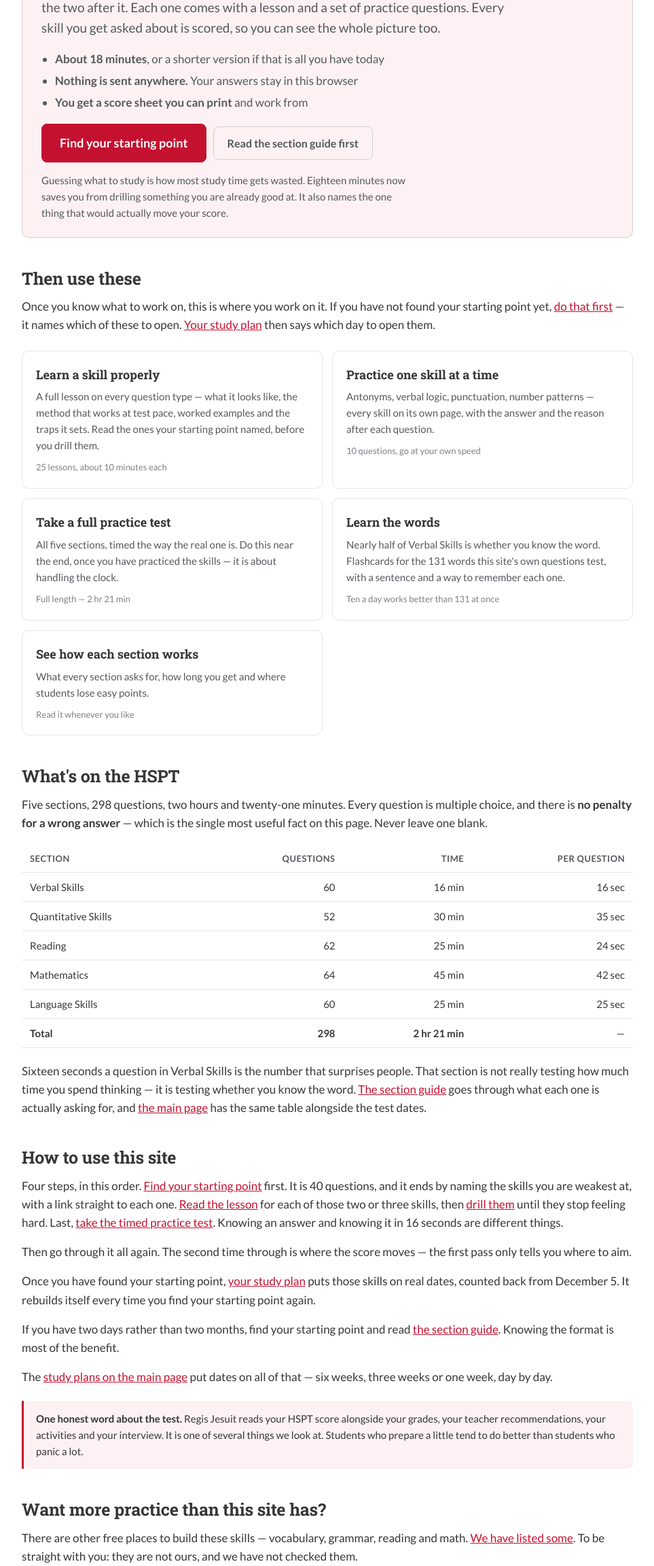
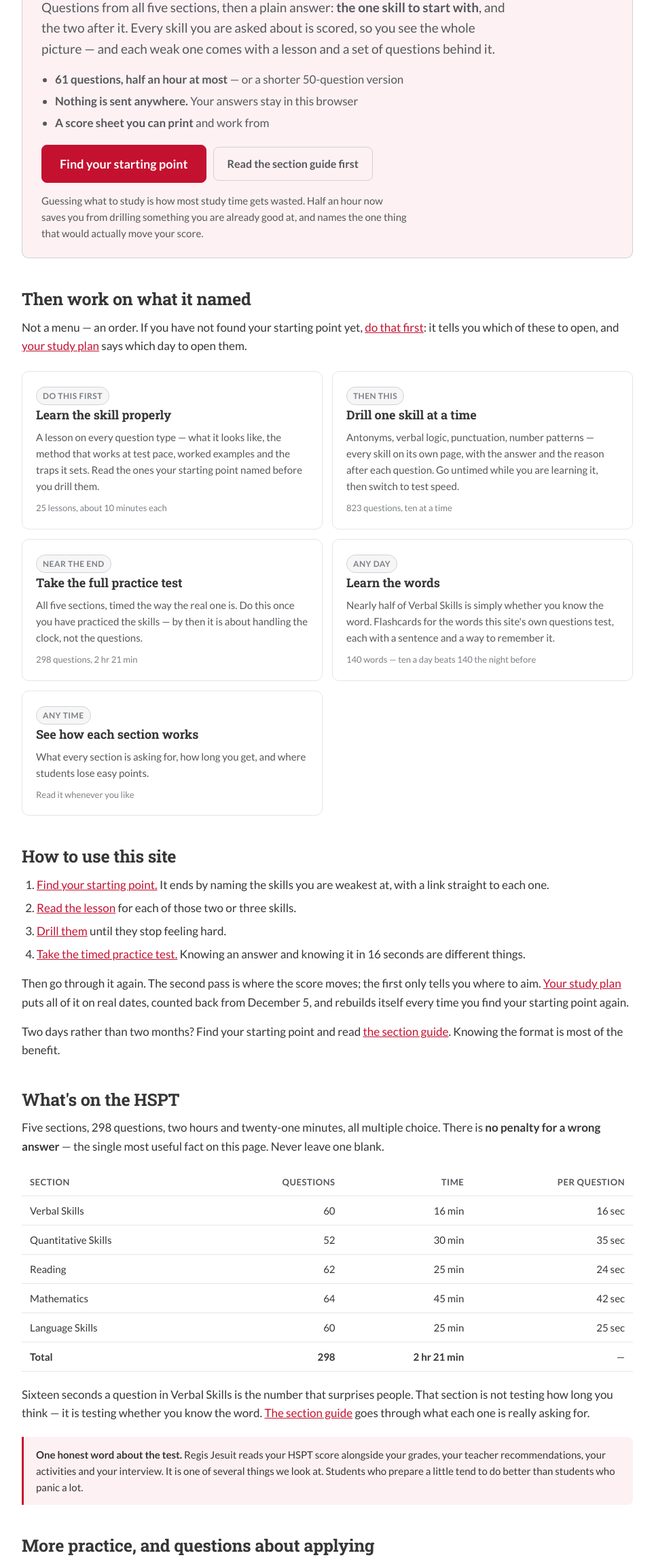
Before and after one commit to RJEdTech/HSPT-Test-Prep-RJ, a plain HTML site: page index.html in a window 1280 px wide. Shown: the part 496-2800 px from the top of the page at 68% size, without its empty margins (158-1121 px from the left). Drawn offline with Linux system fonts and the light colour scheme.

Commit message:
update to index
New numbers for practice quizzes and reframed for easier student reading

```diff
--- a/index.html
+++ b/index.html
@@ -4,7 +4,7 @@
 <meta charset="utf-8">
 <meta name="viewport" content="width=device-width, initial-scale=1">
 <title>HSPT Practice — Regis Jesuit High School</title>
-<meta name="description" content="Free HSPT practice for students applying to Regis Jesuit High School in Aurora, Colorado. Practice by topic, take a diagnostic or a timed practice test.">
+<meta name="description" content="Free HSPT practice for students applying to Regis Jesuit High School in Aurora, Colorado. Find out what to study, then work on it: 823 practice questions, 25 lessons and a full timed practice test.">
 <link rel="preconnect" href="https://fonts.googleapis.com">
 <link rel="preconnect" href="https://fonts.gstatic.com" crossorigin>
 <link rel="stylesheet" href="https://fonts.googleapis.com/css2?family=Lato:wght@400;700&family=Roboto+Slab:wght@600;700&display=swap">
@@ -17,17 +17,17 @@
 <main><div class="wrap-wide">
 
   <h1>Free HSPT practice</h1>
-  <p class="lede">Free practice for the placement test, from Regis Jesuit. No account to make, and
-  nothing you do here is sent anywhere. Test dates, what to bring and the study plans are on the
-  <a href="https://rjhs.my.canva.site/hspt">main HSPT page</a>.</p>
+  <p class="lede">823 practice questions, 25 lessons and a full timed practice test, from Regis Jesuit.
+  Nothing to buy, no account to make, and nothing you do here is sent anywhere. Test dates, what to
+  bring and the study plans are on the <a href="https://rjhs.my.canva.site/hspt">main HSPT page</a>.</p>
 
   <!-- The first thing on the page is five questions, not a menu. A student who answers one
        is far likelier to keep going than one who has to choose between reading for ten
        minutes and starting a timed test. -->
   <section id="taster" class="taster">
     <h2>Try five questions right now</h2>
-    <p>One from each section, so you can see what the test actually looks like. No timer, no score
-    saved — it takes about two minutes. It does not tell you what to study; the one below that does.</p>
+    <p>One from each section, so you can see what the test actually looks like. Two minutes, no timer,
+    nothing saved. It will not tell you what to study &mdash; the next thing does that.</p>
     <div id="taster-box"></div>
   </section>
 
@@ -39,63 +39,84 @@
     <p class="sb-eyebrow">Start here</p>
     <h2>Find out what to work on</h2>
     <p class="sb-lede">Questions from all five sections, then a plain answer: <b>the one skill to
-    start with</b>, and the two after it. Each one comes with a lesson and a set of practice questions.
-    Every skill you get asked about is scored, so you can see the whole picture too.</p>
+    start with</b>, and the two after it. Every skill you are asked about is scored, so you see the
+    whole picture &mdash; and each weak one comes with a lesson and a set of questions behind it.</p>
     <ul class="sb-points">
-      <li><b>About 18 minutes</b>, or a shorter version if that is all you have today</li>
+      <li><b>61 questions, half an hour at most</b> &mdash; or a shorter 50-question version</li>
       <li><b>Nothing is sent anywhere.</b> Your answers stay in this browser</li>
-      <li><b>You get a score sheet you can print</b> and work from</li>
+      <li><b>A score sheet you can print</b> and work from</li>
     </ul>
     <div class="btn-row">
       <a class="btn big" href="diagnostic.html">Find your starting point</a>
       <a class="btn plain" href="guide.html">Read the section guide first</a>
     </div>
-    <p class="sb-why">Guessing what to study is how most study time gets wasted. Eighteen minutes now
-    saves you from drilling something you are already good at. It also names the one thing that would
-    actually move your score.</p>
+    <p class="sb-why">Guessing what to study is how most study time gets wasted. Half an hour now saves
+    you from drilling something you are already good at, and names the one thing that would actually
+    move your score.</p>
   </section>
 
-  <h2>Then use these</h2>
-  <p>Once you know what to work on, this is where you work on it. If you have not found your starting
-  point yet, <a href="diagnostic.html">do that first</a> &mdash; it names which of these to open.
-  <a href="plan.html">Your study plan</a> then says which day to open them.</p>
+  <h2>Then work on what it named</h2>
+  <p>Not a menu &mdash; an order. If you have not found your starting point yet,
+  <a href="diagnostic.html">do that first</a>: it tells you which of these to open, and
+  <a href="plan.html">your study plan</a> says which day to open them.</p>
   <div class="cards two">
     <a class="card" href="learn.html">
-      <h3>Learn a skill properly</h3>
-      <p>A full lesson on every question type — what it looks like, the method that works at test
-      pace, worked examples and the traps it sets. Read the ones your starting point named, before
-      you drill them.</p>
+      <span class="pill">Do this first</span>
+      <h3>Learn the skill properly</h3>
+      <p>A lesson on every question type &mdash; what it looks like, the method that works at test
+      pace, worked examples and the traps it sets. Read the ones your starting point named before you
+      drill them.</p>
       <span class="meta">25 lessons, about 10 minutes each</span>
     </a>
     <a class="card" href="practice.html">
-      <h3>Practice one skill at a time</h3>
-      <p>Antonyms, verbal logic, punctuation, number patterns — every skill on its own page, with the
-      answer and the reason after each question.</p>
-      <span class="meta">10 questions, go at your own speed</span>
+      <span class="pill">Then this</span>
+      <h3>Drill one skill at a time</h3>
+      <p>Antonyms, verbal logic, punctuation, number patterns &mdash; every skill on its own page,
+      with the answer and the reason after each question. Go untimed while you are learning it, then
+      switch to test speed.</p>
+      <span class="meta">823 questions, ten at a time</span>
     </a>
     <a class="card" href="mock.html">
-      <h3>Take a full practice test</h3>
-      <p>All five sections, timed the way the real one is. Do this near the end, once you have
-      practiced the skills — it is about handling the clock.</p>
-      <span class="meta">Full length — 2 hr 21 min</span>
+      <span class="pill">Near the end</span>
+      <h3>Take the full practice test</h3>
+      <p>All five sections, timed the way the real one is. Do this once you have practiced the skills
+      &mdash; by then it is about handling the clock, not the questions.</p>
+      <span class="meta">298 questions, 2 hr 21 min</span>
     </a>
     <a class="card" href="vocab.html">
+      <span class="pill">Any day</span>
       <h3>Learn the words</h3>
-      <p>Nearly half of Verbal Skills is whether you know the word. Flashcards for the 131 words this
-      site's own questions test, with a sentence and a way to remember each one.</p>
-      <span class="meta">Ten a day works better than 131 at once</span>
+      <p>Nearly half of Verbal Skills is simply whether you know the word. Flashcards for the words
+      this site's own questions test, each with a sentence and a way to remember it.</p>
+      <span class="meta">140 words &mdash; ten a day beats 140 the night before</span>
     </a>
     <a class="card" href="guide.html">
+      <span class="pill">Any time</span>
       <h3>See how each section works</h3>
-      <p>What every section asks for, how long you get and where students lose easy points.</p>
+      <p>What every section is asking for, how long you get, and where students lose easy points.</p>
       <span class="meta">Read it whenever you like</span>
     </a>
   </div>
 
+  <h2>How to use this site</h2>
+  <ol>
+    <li><a href="diagnostic.html">Find your starting point.</a> It ends by naming the skills you are
+    weakest at, with a link straight to each one.</li>
+    <li><a href="learn.html">Read the lesson</a> for each of those two or three skills.</li>
+    <li><a href="practice.html">Drill them</a> until they stop feeling hard.</li>
+    <li><a href="mock.html">Take the timed practice test.</a> Knowing an answer and knowing it in 16
+    seconds are different things.</li>
+  </ol>
+  <p>Then go through it again. The second pass is where the score moves; the first only tells you
+  where to aim. <a href="plan.html">Your study plan</a> puts all of it on real dates, counted back
+  from December 5, and rebuilds itself every time you find your starting point again.</p>
+  <p>Two days rather than two months? Find your starting point and read
+  <a href="guide.html">the section guide</a>. Knowing the format is most of the benefit.</p>
+
   <h2>What's on the HSPT</h2>
-  <p>Five sections, 298 questions, two hours and twenty-one minutes. Every question is multiple choice,
-  and there is <b>no penalty for a wrong answer</b> — which is the single most useful fact on this page.
-  Never leave one blank.</p>
+  <p>Five sections, 298 questions, two hours and twenty-one minutes, all multiple choice. There is
+  <b>no penalty for a wrong answer</b> &mdash; the single most useful fact on this page. Never leave
+  one blank.</p>
 
   <div class="table-scroll">
   <table>
@@ -111,60 +132,38 @@
   </table>
   </div>
 
-  <p>Sixteen seconds a question in Verbal Skills is the number that surprises people. That section is not
-  really testing how much time you spend thinking — it is testing whether you know the word.
-  <a href="guide.html">The section guide</a> goes through what each one is actually asking for, and
-  <a href="https://rjhs.my.canva.site/hspt#page-PBYvLDYz1mDjNZYC">the main page</a> has the same table
-  alongside the test dates.</p>
-
-  <h2>How to use this site</h2>
-  <p>Four steps, in this order. <a href="diagnostic.html">Find your starting point</a> first. It is
-  40 questions, and it ends by naming the skills you are weakest at, with a link straight to each one.
-  <a href="learn.html">Read the lesson</a> for each of those two or three skills, then
-  <a href="practice.html">drill them</a> until they stop feeling hard. Last,
-  <a href="mock.html">take the timed practice test</a>. Knowing an answer and knowing it in 16 seconds
-  are different things.</p>
-  <p>Then go through it all again. The second time through is where the score moves — the first pass
-  only tells you where to aim.</p>
-  <p>Once you have found your starting point, <a href="plan.html">your study plan</a> puts those skills
-  on real dates, counted back from December 5. It rebuilds itself every time you find your starting
-  point again.</p>
-  <p>If you have two days rather than two months, find your starting point and read
-  <a href="guide.html">the section guide</a>. Knowing the format is most of the benefit.</p>
-  <p>The <a href="https://rjhs.my.canva.site/hspt#page-PBkjwvcLgGC0CC4k">study plans on the main page</a>
-  put dates on all of that — six weeks, three weeks or one week, day by day.</p>
+  <p>Sixteen seconds a question in Verbal Skills is the number that surprises people. That section is
+  not testing how long you think &mdash; it is testing whether you know the word.
+  <a href="guide.html">The section guide</a> goes through what each one is really asking for.</p>
 
   <div class="note">
     <p><b>One honest word about the test.</b> Regis Jesuit reads your HSPT score alongside your grades,
-    your teacher recommendations, your activities and your interview. It is one of several things we look at.
-    Students who prepare a little tend to do better than students who panic a lot.</p>
+    your teacher recommendations, your activities and your interview. It is one of several things we
+    look at. Students who prepare a little tend to do better than students who panic a lot.</p>
   </div>
 
-  <h2>Want more practice than this site has?</h2>
-  <p>There are other free places to build these skills — vocabulary, grammar, reading and math.
-  <a href="resources.html">We have listed some</a>. To be straight with you: they are not ours,
-  and we have not checked them.</p>
-
-  <h2>Questions about applying?</h2>
-  <p>This site covers the practice. Test dates, what to bring and the study plans are on the
-  <a href="https://rjhs.my.canva.site/hspt">main HSPT page</a>. For registration, fee waivers,
-  accommodations or anything about the application itself, email the Admissions Welcome Center at
-  <a href="mailto:admissions@regisjesuit.com">admissions@regisjesuit.com</a> or call
-  <a href="tel:+13032698000">303.269.8000</a>. They answer these questions every day, and they would
-  rather hear from you early than late.</p>
+  <h2>More practice, and questions about applying</h2>
+  <p>Want more than this site has? <a href="resources.html">We have listed some free places</a> to
+  build vocabulary, grammar, reading and math. To be straight with you: they are not ours, and we have
+  not checked them.</p>
+  <p>For registration, fee waivers, accommodations or anything about the application itself, email the
+  Admissions Welcome Center at <a href="mailto:admissions@regisjesuit.com">admissions@regisjesuit.com</a>
+  or call <a href="tel:+13032698000">303.269.8000</a>. They would rather hear from you early than late.
+  Test dates, what to bring and the study plans live on the
+  <a href="https://rjhs.my.canva.site/hspt">main HSPT page</a>.</p>
 
   <div class="note parents">
     <h2>For parents</h2>
-    <p>This is a free study site run by Regis Jesuit High School. There is nothing to buy, no account to
-    create and no email address to give. Your student's answers are stored in this browser only. They are
-    never sent to the school or to anyone else, and clearing the browser's site data erases them.</p>
-    <p>Anyone preparing for the HSPT is welcome to use it; your student does not need to be applying to
-    Regis Jesuit. Test dates, registration, fee waivers and testing accommodations are handled by the
-    Admissions Welcome Center — <a href="mailto:admissions@regisjesuit.com">admissions@regisjesuit.com</a>
-    or <a href="tel:+13032698000">303.269.8000</a>.</p>
-    <p>The most useful thing you can do is help your student pick a
+    <p>This is a free study site run by Regis Jesuit High School. Nothing to buy, no account to create,
+    no email address to give. Your student's answers are stored in this browser only &mdash; never sent
+    to the school or anyone else, and clearing the browser's site data erases them. Anyone preparing for
+    the HSPT is welcome to use it; your student does not need to be applying to Regis Jesuit.</p>
+    <p>The most useful thing you can do is help them pick a
     <a href="https://rjhs.my.canva.site/hspt#page-PBkjwvcLgGC0CC4k">study plan</a> and keep to it. Short
-    sessions spread over weeks beat one long night, by a wide margin.</p>
+    sessions spread over weeks beat one long night, by a wide margin. Registration, fee waivers and
+    testing accommodations are handled by the Admissions Welcome Center &mdash;
+    <a href="mailto:admissions@regisjesuit.com">admissions@regisjesuit.com</a> or
+    <a href="tel:+13032698000">303.269.8000</a>.</p>
   </div>
 
 </div></main>
```
